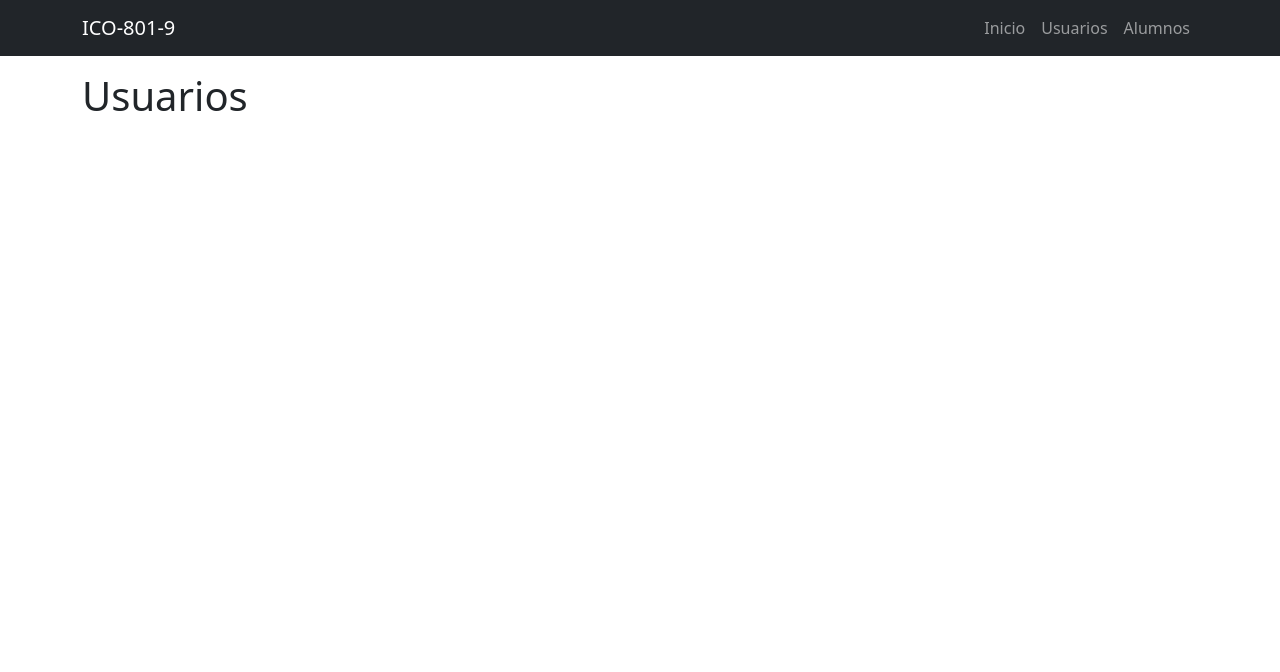
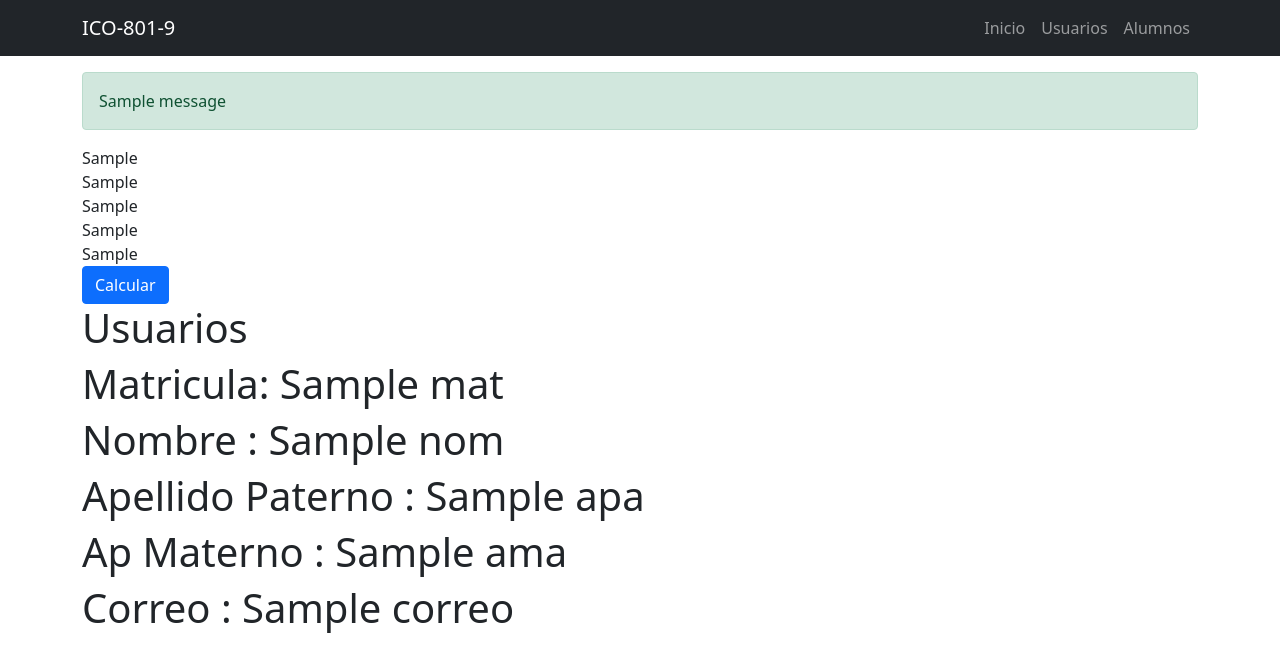
Before and after one commit to IDGS-801-23000940/IntroFlask, a Flask app: template templates/usuarios.html in a window 1280 px wide. Shown: the top 672 px of the page. Run offline with Flask 3, Linux system fonts and the light colour scheme; the template is opened without the code that fills it: values that come from a table or form of the project are taken from there, most other values are stand-ins (such as "Sample title", 1, 10 or a date in 2020); one stand-in notice (Sample message) is shown; some libraries are stand-ins or nearby versions.

Commit message:
Mensajes Flash Rea Cano JP

```diff
--- a/app.py
+++ b/app.py
@@ -1,7 +1,12 @@
 from flask import Flask, render_template, request
+from flask import flash
+from flask_wtf.csrf import CSRFProtect
+import forms
 
 app = Flask(__name__)
+app.secret_key='clave secreta'
 
+csrf=CSRFProtect(app)
 
 @app.route('/')
 def index():
@@ -30,10 +35,25 @@ def resultado():
     return f"La suma es: {tem}"
 
 
-@app.route('/usuarios')
+@app.route('/usuarios', methods=["GET", "POST"])
 def usuarios():
+    mat=0
+    nom=''
+    apa=''
+    ama=''
+    email=''
+    usuarios_class=forms.UserForm(request.form)
+    if request.method=='POST' and usuarios_class.validate():
+        mat=usuarios_class.matricula.data
+        nom=usuarios_class.nombre.data
+        apa=usuarios_class.apaterno.data
+        ama=usuarios_class.amaterno.data
+        email=usuarios_class.correo.data
+        mensaje='Bienvenido {}' .format(nom)
+        flash(mensaje)
     #Se renderiza
-    return render_template('usuarios.html')
+    return render_template('usuarios.html' , form=usuarios_class,
+                           mat=mat, nom=nom, apa=apa, ama=ama, email=email)
 
 @app.route('/alumnos')
 def alumnos():
@@ -76,4 +96,5 @@ def operas():
     """
 
 if __name__ == '__main__':
+    csrf.init_app(app)
     app.run(debug=True)
--- /dev/null
+++ b/forms.py
@@ -0,0 +1,14 @@
+from wtforms import Form, StringField
+from wtforms import EmailField
+from wtforms import validators
+from wtforms import IntegerField, PasswordField, FloatField
+
+
+class UserForm(Form):
+    matricula = IntegerField('Matricula', [validators.DataRequired(message="Campo Requerido"),
+    validators.NumberRange(min=10, max=100, message="Ingrese valor valido")])
+    nombre = StringField('Nombre' ,[validators.DataRequired(message="Campo Requerido"),
+    validators.Length(min=2, max=20, message="Ingrese valor valido")])
+    apaterno = StringField('Apellido Paterno' ,[validators.DataRequired(message="Campo Requerido")])
+    amaterno = StringField('Apellido Materno' ,[validators.DataRequired(message="Campo Requerido")])
+    correo = EmailField('Correo', [validators.Email(message='Ingresa un correo valido')])
--- a/templates/layout.html
+++ b/templates/layout.html
@@ -39,6 +39,17 @@
 
   </nav>
   <div class="container mt-5 pt-4">
+    {% with messages = get_flashed_messages() %}
+
+    {% if messages %}
+    {% for message in messages%}
+    <div class="alert alert-success">
+      {{message}}
+    </div>
+    {%endfor%}
+    {%endif%}
+    {%endwith%}
+
     {%block content%}
     {%endblock%}
   </div>
--- a/templates/usuarios.html
+++ b/templates/usuarios.html
@@ -1,6 +1,33 @@
 {% extends "layout.html" %}
 
 {%block content%}
+<form action="/usuarios" method="post" novalidate>
+    {{form.csrf_token}}
+    <input type="hidden" name="csrf_token" value="{{csrf_token()}}">
+    <div class="mb-3-">
+        {{macros.campoNuevo(form.matricula, class="form-control")}}
+    </div>
+    <div class="mb-3-">
+        {{macros.campoNuevo(form.nombre, class="form-control")}}
+    </div>
+    <div class="mb-3-">
+        {{macros.campoNuevo(form.apaterno, class="form-control")}}
+    </div>
+    <div class="mb-3-">
+        {{macros.campoNuevo(form.amaterno , class="form-control")}}
+    </div>
+    <div class="mb-3-">
+        {{macros.campoNuevo(form.correo, class="form-control")}}
+    </div>
+    <button class="btn btn-primary" value="Calcular">Calcular</button>
+</form>
 
 <h1>Usuarios</h1>
+<h1>Matricula: {{mat}}</h1>
+<h1>Nombre : {{nom}}</h1>
+<h1>Apellido Paterno : {{apa}}</h1>
+<h1>Ap Materno : {{ama}}</h1>
+<h1>Correo : {{correo}}</h1>
+
+
 {%endblock%}
```
Also changed, not shown: templates/_macros.html (+16 -5 lines).
